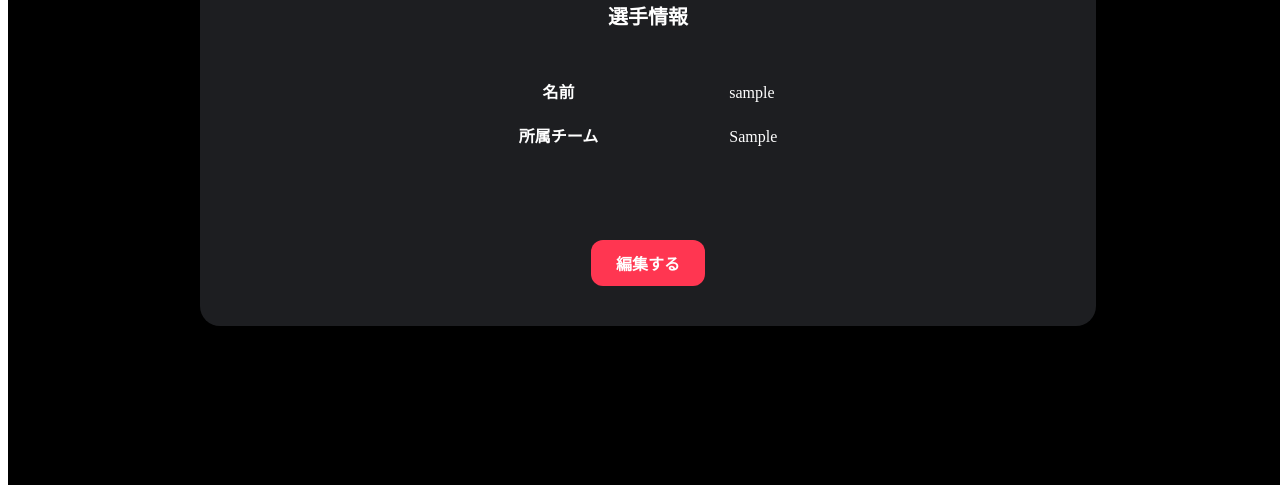
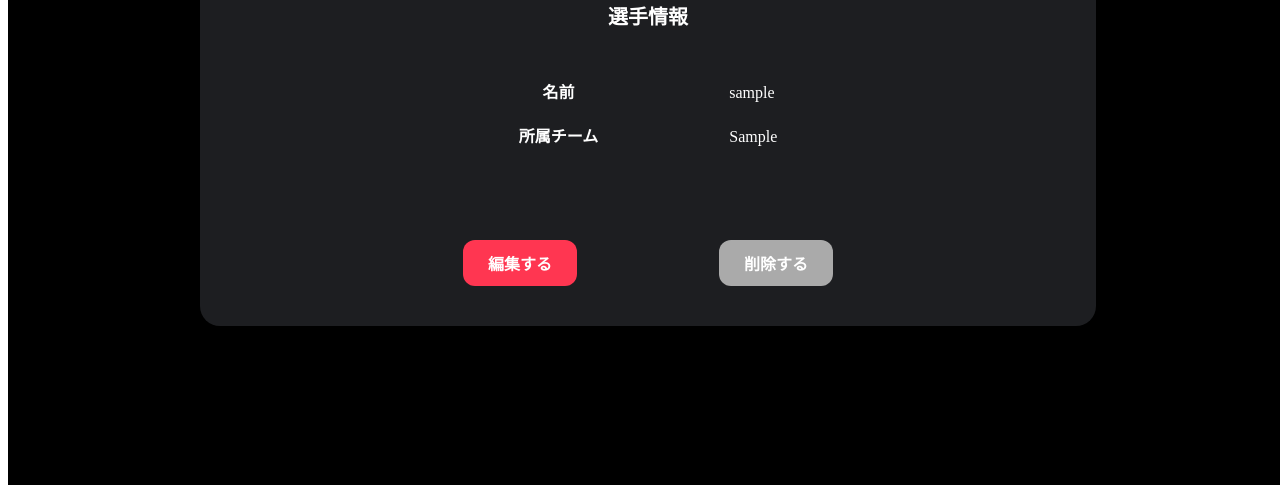
Before and after one commit to abeyuyajp/factor-yuyaabe, a Rails app: page /posts/1 in a window 1280 px wide. Shown: the part 716-1201 px from the top of the page. Run offline with Rails 7, Linux system fonts and the light colour scheme; a user stored in the database is signed in; tables that the repository leaves empty hold one stand-in row (values such as "Sample post"); style sheets or scripts are compiled from the project's sources; some libraries are stand-ins or nearby versions.

Commit message:
投稿削除機能の実装

```diff
--- a/app/assets/stylesheets/posts/show.css
+++ b/app/assets/stylesheets/posts/show.css
@@ -38,12 +38,12 @@
   font-weight: bold;
 }
 
-.edit-btn {
+.action-btn {
   width: 100%;
   display: flex;
 }
 
-.action-btn {
+.edit-btn {
   margin: 0 auto;
   padding: 11px 25px;
   background-color: #ff3651;
@@ -52,3 +52,13 @@
   font-weight: bold;
   text-decoration: none;
 }
+
+.delete-btn {
+  margin: 0 auto;
+  padding: 11px 25px;
+  background-color: #aaa;
+  border-radius: 12px;
+  color: white;
+  font-weight: bold;
+  text-decoration: none;
+}
--- a/app/controllers/posts_controller.rb
+++ b/app/controllers/posts_controller.rb
@@ -1,5 +1,6 @@
 class PostsController < ApplicationController
-  before_action :authenticate_user!, only: [:new, :create]
+  before_action :authenticate_user!, only: [:new, :create, :edit]
+  before_action :set_post, only: [:show, :edit, :update, :destroy]
 
   def index
     @posts = Post.includes(:user).order('created_at DESC')
@@ -23,15 +24,12 @@ class PostsController < ApplicationController
   end
 
   def show
-    @post = Post.find(params[:id])
   end
 
   def edit
-    @post = Post.find(params[:id])
   end
 
   def update
-    @post = Post.find(params[:id])
     url = params[:post][:youtube_url]
     url = url.last(11)
     @post.youtube_url = url
@@ -43,9 +41,18 @@ class PostsController < ApplicationController
     end
   end
 
+  def destroy
+    @post.destroy
+    redirect_to root_path
+  end
+
   private
 
   def post_params
     params.require(:post).permit(:title, :youtube_url, :text).merge(user_id: current_user.id)
   end
+
+  def set_post
+    @post = Post.find(params[:id])
+  end
 end
--- a/app/views/posts/show.html.erb
+++ b/app/views/posts/show.html.erb
@@ -31,10 +31,10 @@
       </table>
     </div>
 <%# //ユーザー情報の詳細 %>
-    <div class="edit-btn">
-    <% if current_user.id == @post.user_id %>
-      <%= link_to "編集する", edit_post_path(@post.id), method: :get, class: "action-btn" %>
-      <%#= link_to "削除",  %>
+    <div class="action-btn">
+    <% if user_signed_in? && current_user.id == @post.user_id %>
+      <%= link_to "編集する", edit_post_path(@post.id), method: :get, class: "edit-btn" %>
+      <%= link_to "削除する", post_path(@post.id), method: :delete, class: "delete-btn" %>
     <% end %>
     </div>
   </div>
--- a/config/routes.rb
+++ b/config/routes.rb
@@ -2,5 +2,5 @@ Rails.application.routes.draw do
   devise_for :users
   # For details on the DSL available within this file, see https://guides.rubyonrails.org/routing.html
   root to: 'posts#index'
-  resources :posts, only: [:index, :new, :create, :show, :edit, :update]
+  resources :posts
 end
```
